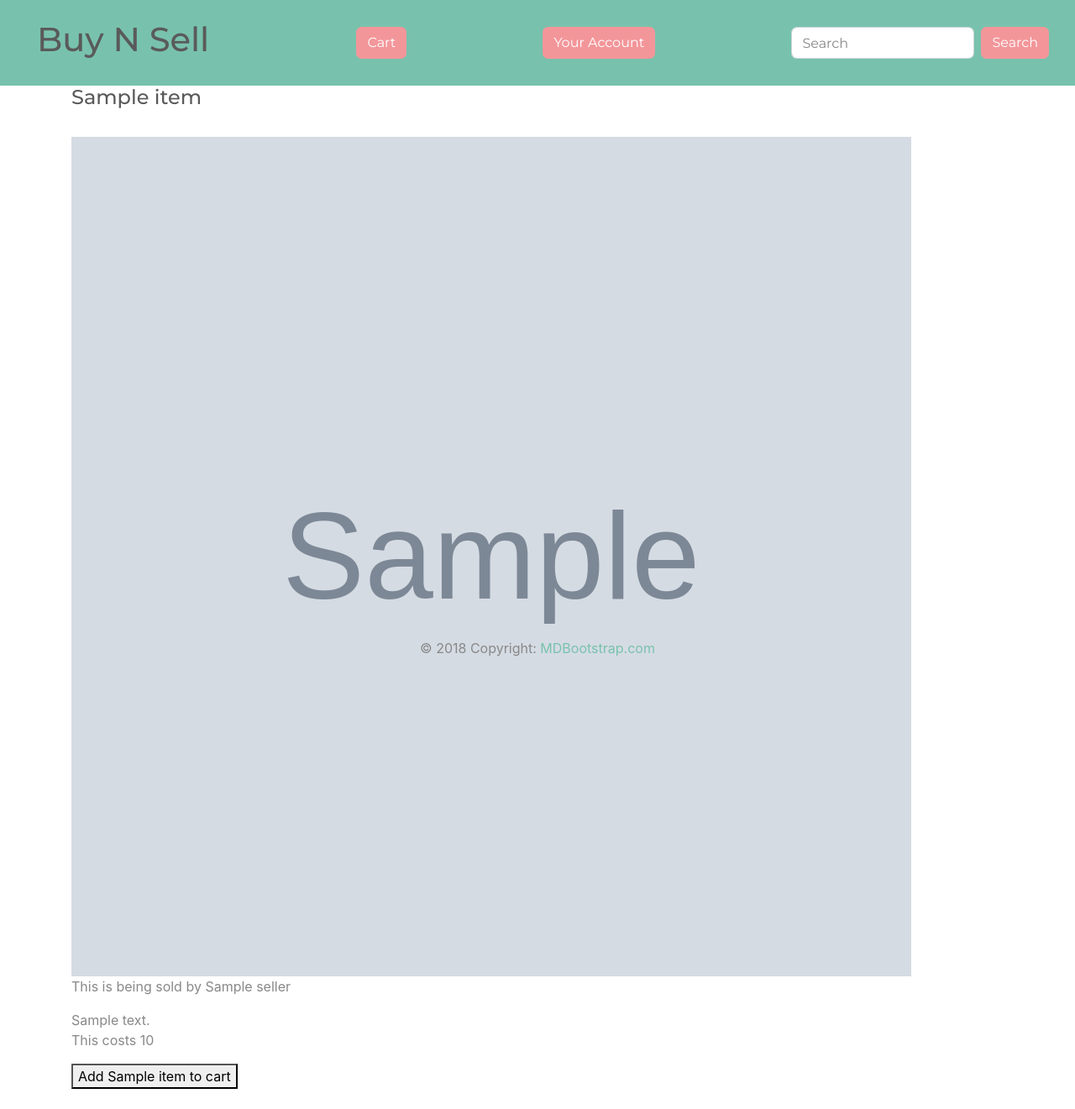
After one commit to JohnminerIv/sell_stuff, a Flask app: template templates/item_information.html in a window 1280 px wide. The commit adds this page. Shown: the whole page at 84% size. Run offline with Flask 2, Linux system fonts and the light colour scheme; the template is opened without the code that fills it: most values are stand-ins (such as "Sample title", 1, 10 or a date in 2020); grey boxes marked "Sample" are stand-in pictures; some libraries are stand-ins or nearby versions.

Commit message:
other page added

```diff
--- a/app.py
+++ b/app.py
@@ -122,6 +122,8 @@ def user_cart_add():
         'description': item['description'],
         'amount': 1,
         'image': item['image'],
+        'price': cart_item['price'],
+        'seller': cart_item['seller'],
         'item_id': ObjectId(item_id),
         'user_id': ObjectId(user_id)
     }
@@ -140,6 +142,8 @@ def user_cart_item():
             'description': cart_item['description'],
             'amount': request.form.get('amount'),
             'image': cart_item['image'],
+            'price': cart_item['price'],
+            'seller': cart_item['seller'],
             'item_id': ObjectId(cart_item['item_id']),
             'user_id': ObjectId(cart_item['user_id'])
         }
@@ -159,6 +163,8 @@ def user_cart_edit():
         'description': cart_item['description'],
         'amount': request.form.get('amount'),
         'image': cart_item['image'],
+        'price': cart_item['price'],
+        'seller': cart_item['seller'],
         'item_id': ObjectId(cart_item['item_id']),
         'user_id': ObjectId(cart_item['user_id'])
     }
@@ -218,7 +224,9 @@ def admin_inventory():
             'name': request.form.get('name'),
             'description': request.form.get('description'),
             'image': request.form.get('image'),
-            'inventory': ObjectId(inventory['_id'])
+            'inventory': ObjectId(inventory['_id']),
+            'price': request.form.get('price'),
+            'seller': user['name']
         }
         items.update_one({'_id': ObjectId(item_id)}, {'$set': updated_item})
     if request.form.get('add') is not None:
@@ -226,7 +234,10 @@ def admin_inventory():
             'name': request.form.get('name'),
             'description': request.form.get('description'),
             'image': request.form.get('image'),
-            'inventory': ObjectId(inventory['_id'])
+            'inventory': ObjectId(inventory['_id']),
+            'price': request.form.get('price'),
+            'seller': user['name']
+
         }
         items.insert_one(item)
     if request.form.get('delete') is not None:
@@ -251,6 +262,21 @@ def admin_edit_item():
     item = items.find_one({'_id': ObjectId(item_id)})
     return render_template('admin_edit_item.html', user=user, inventory=inventory, item=item)
 
+@app.route('/item/information', methods=['POST'])
+def item_information():
+    user_id = request.form.get('user_id')
+    user = users.find_one({'_id': ObjectId(user_id)})
+    item_id = request.form.get('item_id')
+    item = items.find_one({'_id': ObjectId(item_id)})
+    try:
+        cart_item = carts.find_one({
+            '$and': [
+                {'item_id': ObjectId(item['_id'])},
+                {'user_id': ObjectId(user['_id'])}
+                ]})
+    except:
+        cart_item = None
+    return render_template('item_information.html', user=user, item=item, cart_item=cart_item)
 
 
 @app.route('/kill')
--- a/templates/admin_add_item.html
+++ b/templates/admin_add_item.html
@@ -8,7 +8,9 @@
     <input type='hidden' value='True' name='add'/>
     <input type="text" name="name" value="Item Name"></input><br>
     <input type="text" name="description" value="Description"></input><br>
+    <input type="text" name="Price" value="Price"></input><br>
     <input type="text" name="image" value="image url"></input><br>
+
     <button type="submit" name="button">Submit</button>
 </form>
 </div>
--- a/templates/home_page.html
+++ b/templates/home_page.html
@@ -16,9 +16,10 @@ Home page
 </div>
 <h5>{{item.name}}</h5>
 <div class="col-3">
-    {% include '/partials/add_to_cart_button.html'%}
-    {{item.description}}<br><br>
+    {% include '/partials/more_information_button.html'%}
+    {{item.description}}
 </div>
+<br><br>
 </div>
 
 {% endfor %}
--- /dev/null
+++ b/templates/item_information.html
@@ -0,0 +1,18 @@
+{% extends 'base.html' %}
+{% block content %}
+<div class="row">
+        <div class="col-sm-6 col-sm-offset-3">
+    <h4>{{item.name}}</h4><br>
+    <img src="{{item.image}}" width="1000" height="1000">
+    <p>This is being sold by {{item.seller}}</p>
+    {{cart_item.description}}<br>
+    <p>This costs {{item.price}}</p>
+    {% if cart_item != None %}
+    {% include 'partials/add_to_cart_button.html'%}
+    {% else %}
+    <p> This item is in your cart</p>
+    {% endif %}
+</div>
+</div>
+
+{% endblock %}
--- /dev/null
+++ b/templates/partials/more_information_button.html
@@ -0,0 +1,5 @@
+<form action="/item/information" method="POST">
+    <input type='hidden' value='{{ user._id }}' name='user_id'/>
+    <input type='hidden' value='{{ item._id }}' name='item_id'/>
+    <button type="submit" name="button">More information about {{item.name}}</button>
+</form>
--- a/templates/user_cart.html
+++ b/templates/user_cart.html
@@ -11,9 +11,10 @@
     <h5>{{cart_item.name}}</h5>
     {{cart_item.description}}<br>
     {{cart_item.amount}} of {{cart_item.name}} in your cart<br>
-    {% include 'partials/user_cart_item_button.html'%}<br><br>
+    {% include 'partials/user_cart_item_button.html'%}
     </div>
     </div>
+    <br><br>
 {% endfor %}
 
 
```
